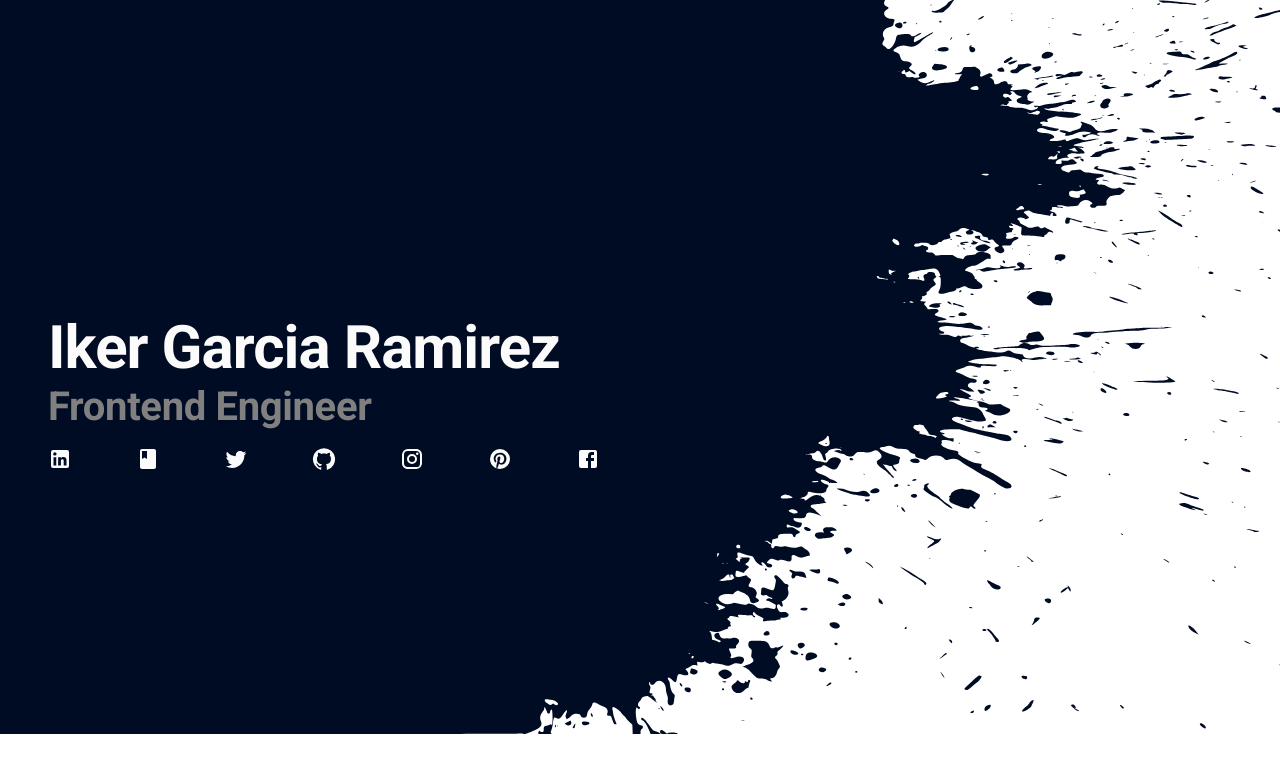
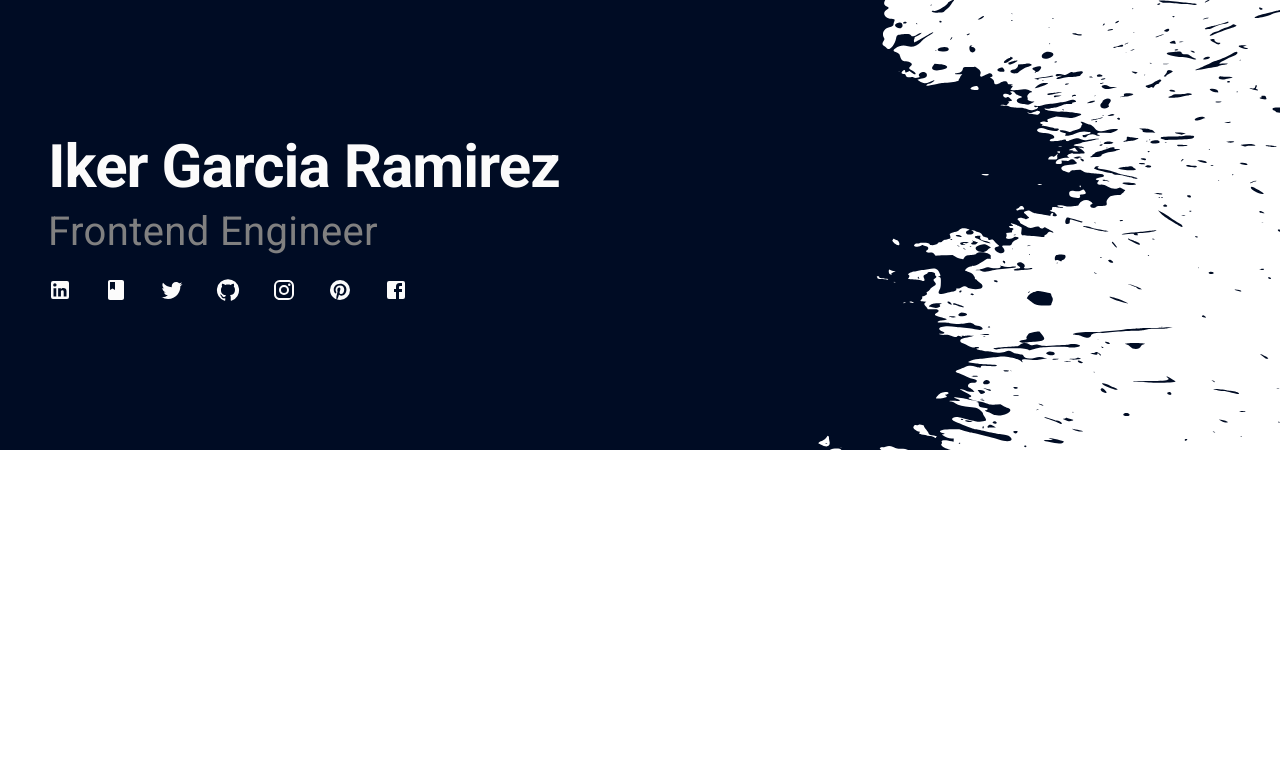
Before and after one commit to flipasg/flipasg.github.io, a React (Vite) app: page / in a window 1280 px wide. Shown: the top 772 px of the page. Built offline with nearby package versions, Linux system fonts and the light colour scheme.

Commit message:
feat(SocialLinks): :sparkles: create social links component

```diff
--- a/src/components/home/Home.tsx
+++ b/src/components/home/Home.tsx
@@ -1,21 +1,8 @@
 import Image from '@/assets/home.svg'
-import BookIcon from '@mui/icons-material/Book'
-import FacebookIcon from '@mui/icons-material/Facebook'
-import GitHubIcon from '@mui/icons-material/GitHub'
-import InstagramIcon from '@mui/icons-material/Instagram'
-import LinkedInIcon from '@mui/icons-material/LinkedIn'
-import PinterestIcon from '@mui/icons-material/Pinterest'
-import TwitterIcon from '@mui/icons-material/Twitter'
-import {
-  Grid,
-  List,
-  ListItem,
-  ListItemIcon,
-  Stack,
-  Typography,
-} from '@mui/material'
+import { Grid, Typography } from '@mui/material'
 
 import { Box } from '@mui/system'
+import SocialLinks from '../social-links/SocialLinks'
 
 export default function Home() {
   return (
@@ -24,10 +11,11 @@ export default function Home() {
       direction='column'
       justifyContent={'center'}
       style={{
-        height: '100vh',
+        height: '450px',
         background: `url(${Image}) no-repeat`,
-        backgroundSize: 'contain',
+        backgroundSize: 'cover',
       }}
+      component={'section'}
     >
       <Box px={4}>
         <Grid item>
@@ -35,82 +23,12 @@ export default function Home() {
             <Typography variant='h1' color={'secondary'} fontSize={60}>
               Iker Garcia Ramirez
             </Typography>
-            <Typography variant='h2' color={'gray'} fontSize={40}>
+            <Typography variant='body1' color={'gray'} fontSize={40}>
               Frontend Engineer
             </Typography>
           </Box>
         </Grid>
-        <Grid item width={120}>
-          <List
-            component={Stack}
-            direction='row'
-            justifyContent={'space-between'}
-          >
-            <ListItem
-              component='a'
-              target='_blank'
-              href='https://linkedin.com/in/iker-garcia'
-            >
-              <ListItemIcon>
-                <LinkedInIcon color='secondary' />
-              </ListItemIcon>
-            </ListItem>
-            <ListItem
-              component='a'
-              target='_blank'
-              href='https://silencioenlasala.com'
-            >
-              <ListItemIcon>
-                <BookIcon color='secondary' />
-              </ListItemIcon>
-            </ListItem>
-            <ListItem
-              component='a'
-              target='_blank'
-              href='https://twitter.com/flipasg'
-            >
-              <ListItemIcon>
-                <TwitterIcon color='secondary' />
-              </ListItemIcon>
-            </ListItem>
-            <ListItem
-              component='a'
-              target='_blank'
-              href='https://github.com/flipasg'
-            >
-              <ListItemIcon>
-                <GitHubIcon color='secondary' />
-              </ListItemIcon>
-            </ListItem>
-            <ListItem
-              component='a'
-              target='_blank'
-              href='https://instagram.com/flipasg'
-            >
-              <ListItemIcon>
-                <InstagramIcon color='secondary' />
-              </ListItemIcon>
-            </ListItem>
-            <ListItem
-              component='a'
-              target='_blank'
-              href='https://pinterest.com/flipasgarcia'
-            >
-              <ListItemIcon>
-                <PinterestIcon color='secondary' />
-              </ListItemIcon>
-            </ListItem>
-            <ListItem
-              component='a'
-              target='_blank'
-              href='https://facebook.com/ik3003'
-            >
-              <ListItemIcon>
-                <FacebookIcon color='secondary' />
-              </ListItemIcon>
-            </ListItem>
-          </List>
-        </Grid>
+        <SocialLinks />
       </Box>
     </Grid>
   )
--- /dev/null
+++ b/src/components/social-links/SocialLinks.tsx
@@ -0,0 +1,70 @@
+import BookIcon from '@mui/icons-material/Book'
+import FacebookIcon from '@mui/icons-material/Facebook'
+import GitHubIcon from '@mui/icons-material/GitHub'
+import InstagramIcon from '@mui/icons-material/Instagram'
+import LinkedInIcon from '@mui/icons-material/LinkedIn'
+import PinterestIcon from '@mui/icons-material/Pinterest'
+import TwitterIcon from '@mui/icons-material/Twitter'
+import {
+  Grid,
+  List,
+  ListItem,
+  ListItemIcon,
+  Stack,
+  SvgIcon,
+} from '@mui/material'
+
+const SOCIAL_LINKS = [
+  {
+    key: 'linkedin',
+    href: 'https://linkedin.com/in/iker-garcia',
+    icon: LinkedInIcon,
+  },
+  {
+    key: 'blog',
+    href: 'https://silencioenlasala.com',
+    icon: BookIcon,
+  },
+  {
+    key: 'twitter',
+    href: 'https://twitter.com/flipasg',
+    icon: TwitterIcon,
+  },
+  {
+    key: 'github',
+    href: 'https://github.com/flipasg',
+    icon: GitHubIcon,
+  },
+  {
+    key: 'instagram',
+    href: 'https://instagram.com/flipasg',
+    icon: InstagramIcon,
+  },
+  {
+    key: 'pinterest',
+    href: 'https://pinterest.com/flipasgarcia',
+    icon: PinterestIcon,
+  },
+  {
+    key: 'facebook',
+    href: 'https://facebook.com/ik3003',
+    icon: FacebookIcon,
+  },
+]
+export default function SocialLinks({
+  color = 'secondary',
+}: Partial<{ color: any }>) {
+  return (
+    <Grid item>
+      <List component={Stack} direction='row' sx={{ width: 'fit-content' }}>
+        {SOCIAL_LINKS.map(({ key, href, icon }) => (
+          <ListItem key={key} component='a' target='_blank' href={href}>
+            <ListItemIcon sx={{ minWidth: 'auto' }}>
+              <SvgIcon component={icon} color={color} />
+            </ListItemIcon>
+          </ListItem>
+        ))}
+      </List>
+    </Grid>
+  )
+}
```
